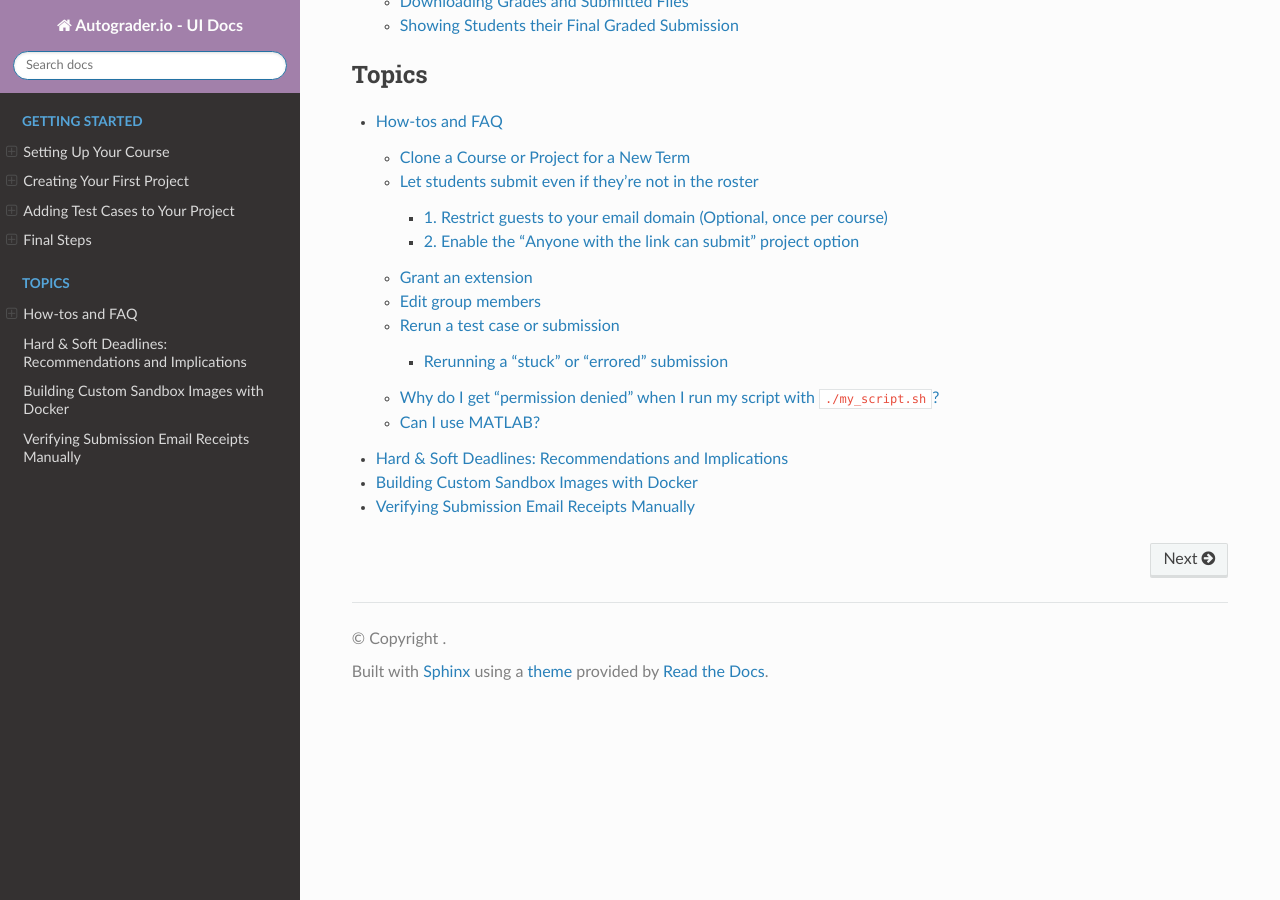
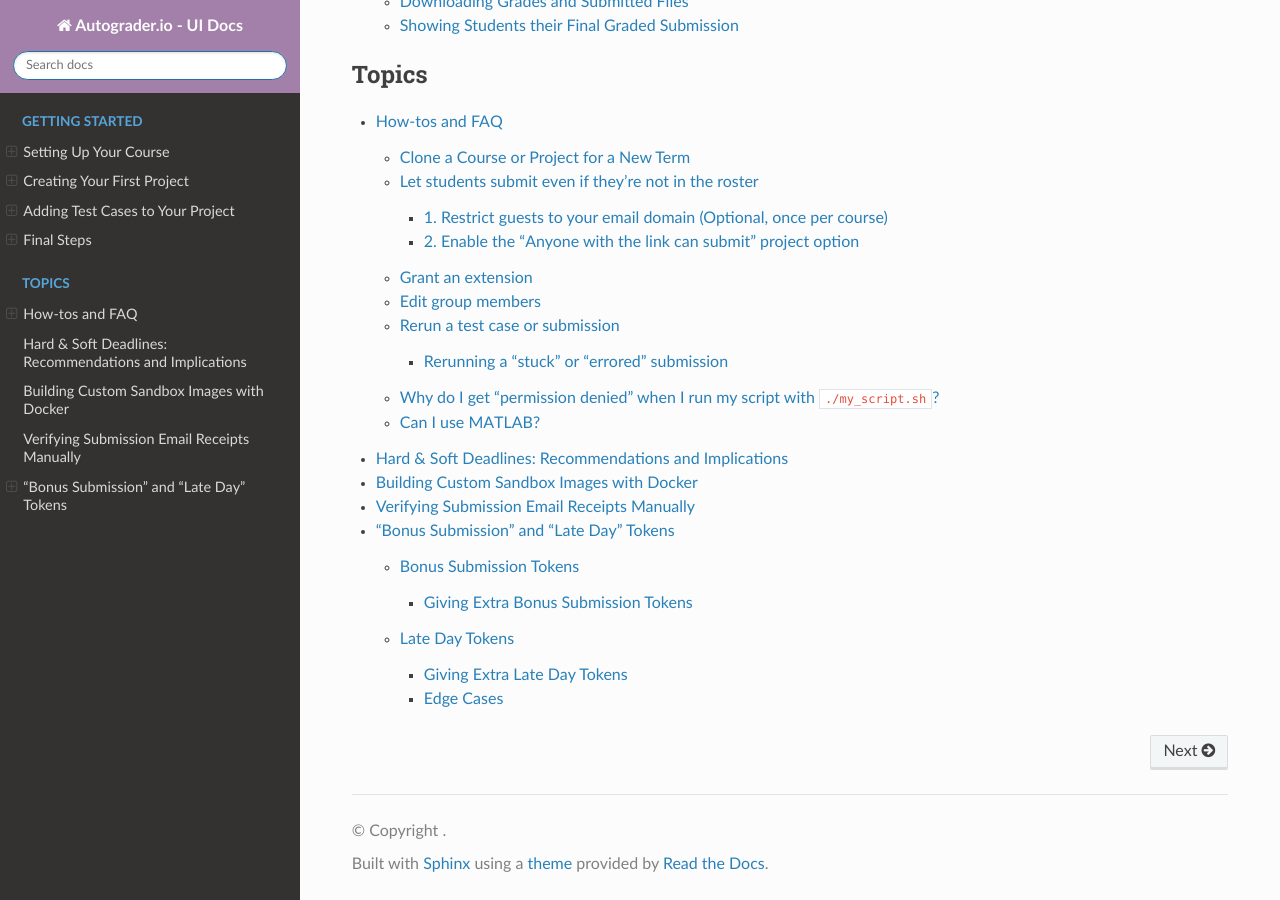
Before and after one commit to eecs-autograder/autograder.io, a Sphinx documentation site: the page built from docs/index.rst, in a window 1280 px wide and 900 px high, scrolled down 1345 px. Built offline with Sphinx 7.4.7 and the Read the Docs theme 2.0.0, drawn with Linux system fonts in a browser that asks for light colours; some of the changed lines change nothing that is shown.

Commit message:
Added topics page on bonus submissions and late days to UI docs.

```diff
--- a/docs/getting_started/create_first_project.rst
+++ b/docs/getting_started/create_first_project.rst
@@ -40,6 +40,8 @@ the first time, they will be prompted to send an invitation to the student(s)
 they wish to be in a group with. Those students must then visit the project
 submission page and accept the invitation.
 
+.. _submission-limit:
+
 (Optional) Limit How Many Times Students Can Submit Per Day
 -----------------------------------------------------------
 You can choose to limit the number of times an individual student or group can
--- a/docs/index.rst
+++ b/docs/index.rst
@@ -35,6 +35,7 @@ pull requests to our
     topics/hard_and_soft_deadlines
     topics/custom_sandbox_images
     topics/verifying_email_receipts
-..    topics/bonus_submissions_and_late_days
+    topics/bonus_submissions_and_late_days
 ..    topics/handgrading
 ..    topics/mutation_testing
+..    topics/advanced_test_case_settings
--- /dev/null
+++ b/docs/topics/bonus_submissions_and_late_days.rst
@@ -0,0 +1,77 @@
+"Bonus Submission" and "Late Day" Tokens
+========================================
+
+Bonus Submission Tokens
+-----------------------
+A "bonus submission" token is a single-use token that lets a student or group
+submit beyond the project-configured :ref:`daily submission limit <submission-limit>`.
+Using one token will allow one submission past the daily limit with normal
+feedback. If group work is enabled, tokens are allocated and used per **group**,
+NOT per student.
+
+Bonus submission tokens are configured and allocated per project.
+To specify the number of tokens each group should receive, go to the "Settings"
+tab of the project admin page and set the value of the
+"Bonus submissions per group" field to the appropriate number of tokens.
+
+.. image:: /pics/topics/bonus_submissions_and_late_days/initialize_bonus_submissions.png
+
+Giving Extra Bonus Submission Tokens
+^^^^^^^^^^^^^^^^^^^^^^^^^^^^^^^^^^^^
+To give *all* groups extra bonus submission tokens in the middle of a project
+cycle, simply increase the value of "Bonus submissions per group" in the project
+settings.
+
+To give *one* group extra bonus submissions, go to the "Groups & Extensions" tab
+of the project admin page, select a group from the "Edit Group" dropdown,
+and increase the value of the "Bonus Submissions" field. Note that you can give
+a group extra bonus submissions even if the project-level "Bonus submissions per group"
+is zero.
+
+.. image:: /pics/topics/bonus_submissions_and_late_days/group_bonus_submissions.png
+
+Late Day Tokens
+---------------
+A "late day" token is a single-use token that lets a student or group effectively
+extend their project deadline by one day. Late day tokens are used automatically
+when a student attemps to submit after the hard deadline. Once a late day token
+is used, that student/group will be able to continue submitting for 24 hours
+after the project hard deadline.
+
+Late day tokens are configured per **course** (NOT per project) and allocated
+per student. To specify the number of tokens each student should receive, go
+to the "Settings" tab of the course admin page and set the "Late day tokens per student"
+field to the appropriate value.
+
+.. image:: /pics/topics/bonus_submissions_and_late_days/initialize_late_days.png
+
+Giving Extra Late Day Tokens
+^^^^^^^^^^^^^^^^^^^^^^^^^^^^
+To give *all* students extra late day tokens at any time, simply increase the
+value of the "Late day tokens per student" field to the appropriate value.
+
+To give *one* student extra late day tokens, go to the "Late Day Tokens" tab
+of the course admin page. Select or search for a student in the dropbown menu,
+then edit the "Late Day Tokens Remaining" field that appears.
+
+.. image:: /pics/topics/bonus_submissions_and_late_days/student_late_days.png
+
+Edge Cases
+^^^^^^^^^^
+Since late day tokens are allocated per student, their interaction with group
+work is complex. This section describes some of the edge cases that arise from
+this and how Autograder.io handles them.
+
+If group work is enabled and a group member uses a late day token, then every
+member of that group automatically uses a late day token as well. If any member
+of the group does not have enough tokens left, then the submission will
+*still be allowed* but will **not count for the student with insufficient tokens.**
+In other words, that submission will be ignored when determining that
+student's final graded submission.
+
+If handgrading is enabled, this adds additional complexity to the above scenario
+where one group member has run out of tokens. If handgrading is enabled when
+this happens, we do *not* attempt to present multiple submissions from that
+group for handgrading. The submission that will be handgraded for that group
+will be **the group's final graded submission** taking into account
+**every submission from that group** and **ignoring late days**.
```
Also changed, not shown: docs/pics/topics/bonus_submissions_and_late_days/group_bonus_submissions.png (added), docs/pics/topics/bonus_submissions_and_late_days/initialize_bonus_submissions.png (added), docs/pics/topics/bonus_submissions_and_late_days/initialize_late_days.png (added), docs/pics/topics/bonus_submissions_and_late_days/student_late_days.png (added).
